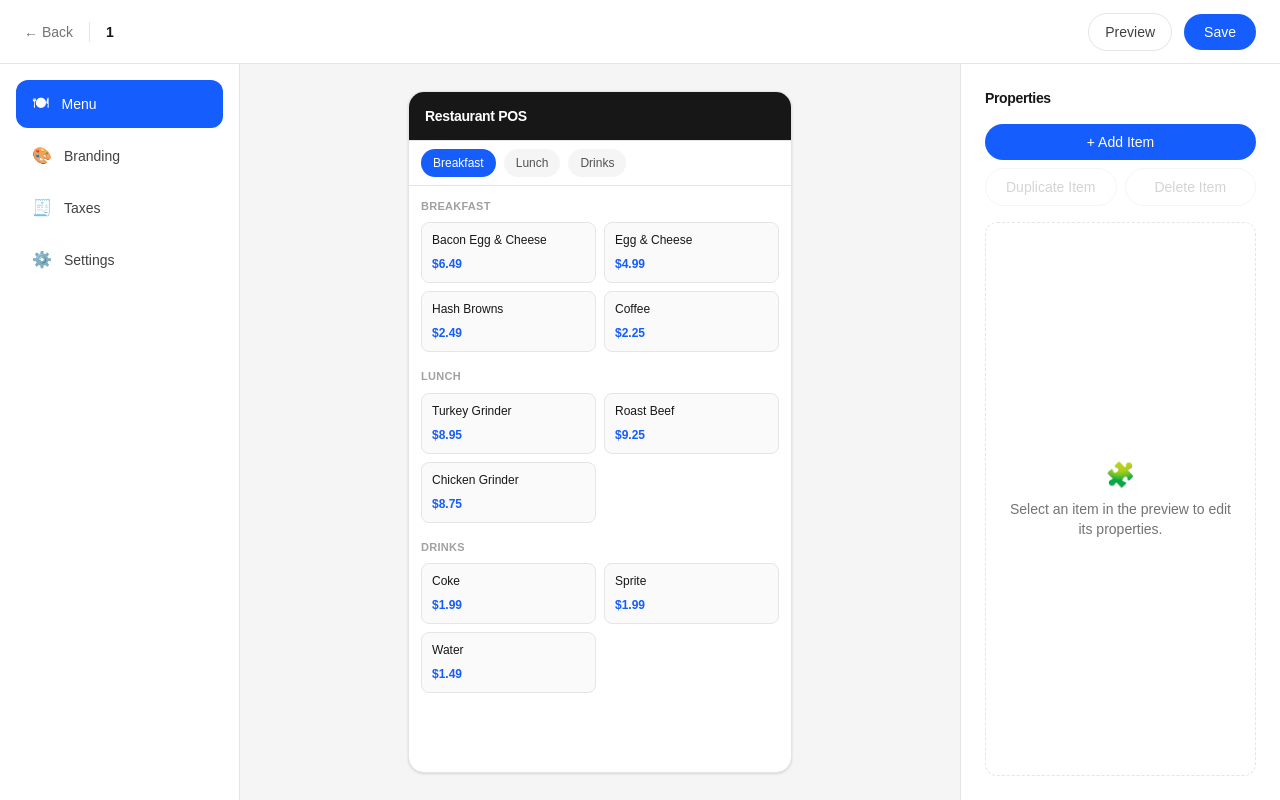
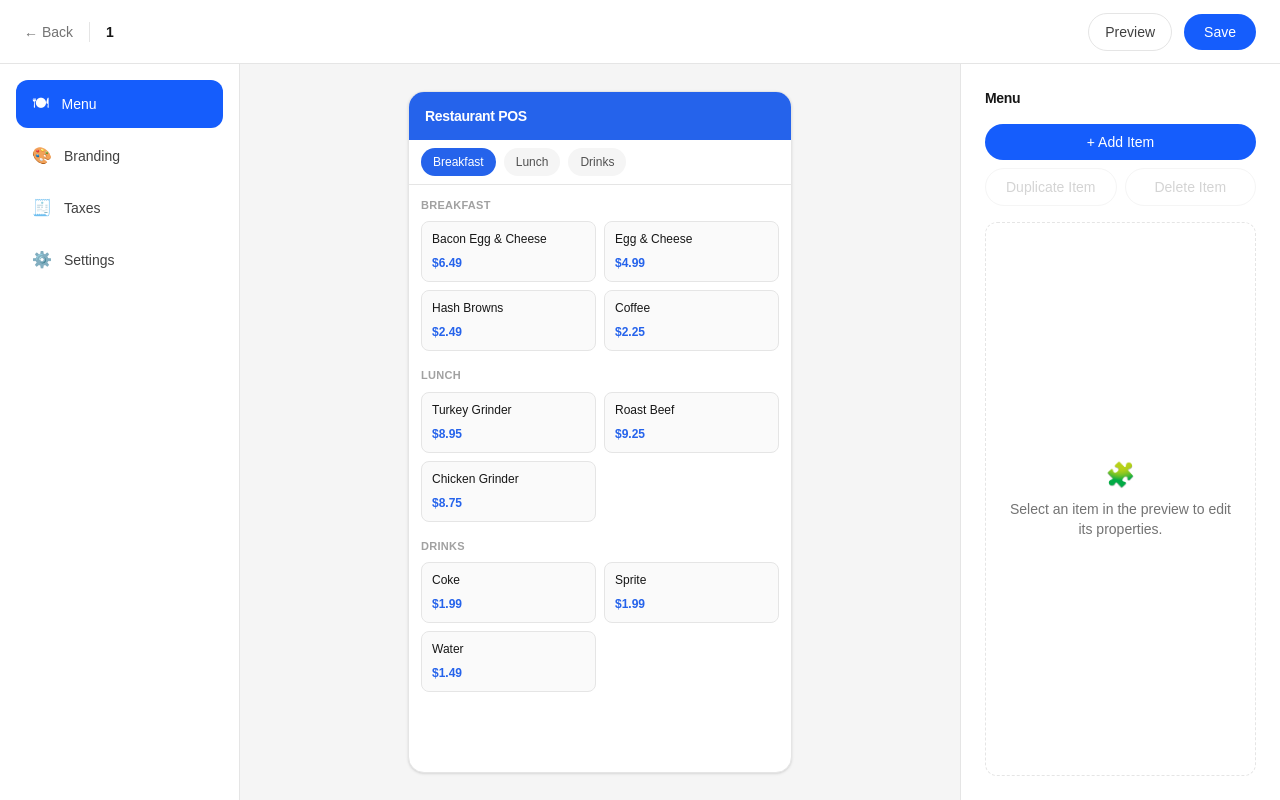
Before and after one commit to aasishjannuaj/pos-canvas, a Next.js app: page /editor/1 in a window 1280 px wide. Built offline with nearby package versions, Linux system fonts and the light colour scheme.

Commit message:
Add branding controls to POS editor

```diff
--- a/components/editor/EditorPreview.tsx
+++ b/components/editor/EditorPreview.tsx
@@ -8,20 +8,27 @@ type EditorPreviewProps = {
   menuItems: MenuItem[];
   selectedItemId: string | null;
   onSelect: (id: string) => void;
+  businessName: string;
+  accentColor: string;
 };
 
 export default function EditorPreview({
   menuItems,
   selectedItemId,
   onSelect,
+  businessName,
+  accentColor,
 }: EditorPreviewProps) {
   return (
     <div className="flex flex-1 items-center justify-center overflow-auto bg-neutral-100 p-10">
       <div className="flex aspect-[9/16] w-full max-w-sm flex-col overflow-hidden rounded-2xl border border-neutral-200 bg-white shadow-sm">
         {/* POS Header */}
-        <div className="flex-none border-b border-neutral-200 bg-neutral-900 px-4 py-3">
+        <div
+          className="flex-none px-4 py-3"
+          style={{ backgroundColor: accentColor }}
+        >
           <span className="text-sm font-semibold tracking-tight text-white">
-            Restaurant POS
+            {businessName}
           </span>
         </div>
 
@@ -30,11 +37,12 @@ export default function EditorPreview({
           {sectionOrder.map((section, index) => (
             <span
               key={section}
-              className={`rounded-full px-3 py-1.5 text-xs font-medium ${
+              className={
                 index === 0
-                  ? "bg-blue-600 text-white"
-                  : "bg-neutral-100 text-neutral-600"
-              }`}
+                  ? "rounded-full px-3 py-1.5 text-xs font-medium text-white"
+                  : "rounded-full bg-neutral-100 px-3 py-1.5 text-xs font-medium text-neutral-600"
+              }
+              style={index === 0 ? { backgroundColor: accentColor } : undefined}
             >
               {section}
             </span>
@@ -68,11 +76,19 @@ export default function EditorPreview({
                           key={item.id}
                           type="button"
                           onClick={() => onSelect(item.id)}
-                          className={`flex flex-col justify-between gap-2 rounded-lg border p-2.5 text-left transition-colors focus-visible:outline focus-visible:outline-2 focus-visible:outline-offset-2 focus-visible:outline-blue-600 ${
+                          className={`flex flex-col justify-between gap-2 rounded-lg border p-2.5 text-left transition-colors focus-visible:outline focus-visible:outline-2 focus-visible:outline-offset-2 ${
                             isSelected
-                              ? "border-blue-600 bg-blue-600"
-                              : "border-neutral-200 bg-neutral-50 hover:border-blue-600"
+                              ? "text-white"
+                              : "border-neutral-200 bg-neutral-50 hover:border-neutral-300"
                           }`}
+                          style={
+                            isSelected
+                              ? {
+                                  backgroundColor: accentColor,
+                                  borderColor: accentColor,
+                                }
+                              : undefined
+                          }
                         >
                           <span
                             className={`text-xs font-medium leading-tight ${
@@ -82,9 +98,10 @@ export default function EditorPreview({
                             {item.name}
                           </span>
                           <span
-                            className={`text-xs font-semibold ${
-                              isSelected ? "text-white" : "text-blue-600"
-                            }`}
+                            className="text-xs font-semibold"
+                            style={{
+                              color: isSelected ? "#FFFFFF" : accentColor,
+                            }}
                           >
                             ${item.price.toFixed(2)}
                           </span>
--- a/components/editor/EditorPropertiesPanel.tsx
+++ b/components/editor/EditorPropertiesPanel.tsx
@@ -1,30 +1,42 @@
 "use client";
 
-import type { MenuCategory, MenuItem } from "./EditorShell";
+import type { EditorSection, MenuCategory, MenuItem } from "./EditorShell";
 
 const categoryOptions: MenuCategory[] = ["Breakfast", "Lunch", "Drinks"];
 
 type EditorPropertiesPanelProps = {
+  editorSection: EditorSection;
   selectedItem: MenuItem | null;
   onUpdate: (id: string, changes: Partial<MenuItem>) => void;
   onAdd: () => void;
   onDuplicate: () => void;
   onDelete: () => void;
+  businessName: string;
+  setBusinessName: (value: string) => void;
+  accentColor: string;
+  setAccentColor: (value: string) => void;
 };
 
 export default function EditorPropertiesPanel({
+  editorSection,
   selectedItem,
   onUpdate,
   onAdd,
   onDuplicate,
   onDelete,
+  businessName,
+  setBusinessName,
+  accentColor,
+  setAccentColor,
 }: EditorPropertiesPanelProps) {
   return (
     <aside className="flex w-80 flex-none flex-col gap-4 border-l border-neutral-200 bg-white p-6">
       <h2 className="text-sm font-semibold tracking-tight text-neutral-900">
-        Properties
+        {editorSection}
       </h2>
 
+      {editorSection === "Menu" && (
+        <>
           <div className="flex flex-col gap-2">
             <button
               type="button"
@@ -118,6 +130,69 @@ export default function EditorPropertiesPanel({
               </p>
             </div>
           )}
+        </>
+      )}
+
+      {editorSection === "Branding" && (
+        <div className="flex flex-col gap-4">
+          <div className="flex flex-col gap-1.5">
+            <label className="text-xs font-medium uppercase tracking-wide text-neutral-400">
+              Business Name
+            </label>
+            <input
+              type="text"
+              value={businessName}
+              onChange={(event) => setBusinessName(event.target.value)}
+              className="rounded-lg border border-neutral-200 px-3 py-2 text-sm text-neutral-900 transition-colors focus:border-blue-600 focus:outline-none"
+            />
+          </div>
+
+          <div className="flex flex-col gap-1.5">
+            <label className="text-xs font-medium uppercase tracking-wide text-neutral-400">
+              Accent Color
+            </label>
+            <div className="flex items-center gap-3">
+              <input
+                type="color"
+                value={accentColor}
+                onChange={(event) => setAccentColor(event.target.value)}
+                className="h-10 w-14 cursor-pointer rounded-lg border border-neutral-200 p-1"
+              />
+              <span className="text-sm text-neutral-600">{accentColor}</span>
+            </div>
+          </div>
+
+          <div className="flex flex-col gap-1.5">
+            <label className="text-xs font-medium uppercase tracking-wide text-neutral-400">
+              Logo
+            </label>
+            <div className="flex flex-col items-center justify-center gap-2 rounded-xl border border-dashed border-neutral-200 p-6 text-center">
+              <span className="text-2xl">🖼️</span>
+              <p className="text-sm text-neutral-500">
+                Logo upload coming soon
+              </p>
+            </div>
+          </div>
+        </div>
+      )}
+
+      {editorSection === "Taxes" && (
+        <div className="flex flex-1 flex-col items-center justify-center gap-2 rounded-xl border border-dashed border-neutral-200 p-6 text-center">
+          <span className="text-2xl">🧾</span>
+          <p className="text-sm text-neutral-500">
+            Tax settings coming soon
+          </p>
+        </div>
+      )}
+
+      {editorSection === "Settings" && (
+        <div className="flex flex-1 flex-col items-center justify-center gap-2 rounded-xl border border-dashed border-neutral-200 p-6 text-center">
+          <span className="text-2xl">⚙️</span>
+          <p className="text-sm text-neutral-500">
+            Settings coming soon
+          </p>
+        </div>
+      )}
     </aside>
   );
 }
--- a/components/editor/EditorShell.tsx
+++ b/components/editor/EditorShell.tsx
@@ -14,6 +14,8 @@ export type MenuItem = {
   price: number;
   category: MenuCategory;
 };
+
+export type EditorSection = "Menu" | "Branding" | "Taxes" | "Settings";
 
 const initialMenuItems: MenuItem[] = [
   { id: "1", name: "Bacon Egg & Cheese", price: 6.49, category: "Breakfast" },
@@ -39,6 +41,9 @@ type EditorShellProps = {
 export default function EditorShell({ projectName }: EditorShellProps) {
   const [menuItems, setMenuItems] = useState<MenuItem[]>(initialMenuItems);
   const [selectedItemId, setSelectedItemId] = useState<string | null>(null);
+  const [editorSection, setEditorSection] = useState<EditorSection>("Menu");
+  const [businessName, setBusinessName] = useState("Restaurant POS");
+  const [accentColor, setAccentColor] = useState("#2563EB");
 
   const selectedItem =
     menuItems.find((item) => item.id === selectedItemId) ?? null;
@@ -89,18 +94,28 @@ export default function EditorShell({ projectName }: EditorShellProps) {
       <EditorTopBar projectName={projectName} />
 
       <div className="flex flex-1 overflow-hidden">
-        <EditorSidebar />
+        <EditorSidebar
+          editorSection={editorSection}
+          setEditorSection={setEditorSection}
+        />
         <EditorPreview
           menuItems={menuItems}
           selectedItemId={selectedItemId}
           onSelect={setSelectedItemId}
+          businessName={businessName}
+          accentColor={accentColor}
         />
         <EditorPropertiesPanel
+          editorSection={editorSection}
           selectedItem={selectedItem}
           onUpdate={handleUpdateItem}
           onAdd={handleAddItem}
           onDuplicate={handleDuplicateItem}
           onDelete={handleDeleteItem}
+          businessName={businessName}
+          setBusinessName={setBusinessName}
+          accentColor={accentColor}
+          setAccentColor={setAccentColor}
         />
       </div>
     </div>
--- a/components/editor/EditorSidebar.tsx
+++ b/components/editor/EditorSidebar.tsx
@@ -1,19 +1,35 @@
-const sections = [
+"use client";
+
+import type { EditorSection } from "./EditorShell";
+
+const sections: { label: EditorSection; icon: string }[] = [
   { label: "Menu", icon: "🍽" },
   { label: "Branding", icon: "🎨" },
   { label: "Taxes", icon: "🧾" },
   { label: "Settings", icon: "⚙️" },
 ];
 
-export default function EditorSidebar() {
+type EditorSidebarProps = {
+  editorSection: EditorSection;
+  setEditorSection: (section: EditorSection) => void;
+};
+
+export default function EditorSidebar({
+  editorSection,
+  setEditorSection,
+}: EditorSidebarProps) {
   return (
     <aside className="flex w-60 flex-none flex-col gap-1 border-r border-neutral-200 bg-white p-4">
-      {sections.map((section, index) => (
+      {sections.map((section) => {
+        const isActive = editorSection === section.label;
+
+        return (
           <button
             key={section.label}
             type="button"
+            onClick={() => setEditorSection(section.label)}
             className={`flex items-center gap-3 rounded-xl px-4 py-3 text-left text-sm font-medium transition-colors focus-visible:outline focus-visible:outline-2 focus-visible:outline-offset-2 focus-visible:outline-blue-600 ${
-            index === 0
+              isActive
                 ? "bg-blue-600 text-white"
                 : "text-neutral-700 hover:bg-neutral-100"
             }`}
@@ -21,7 +37,8 @@ export default function EditorSidebar() {
             <span className="text-base">{section.icon}</span>
             {section.label}
           </button>
-      ))}
+        );
+      })}
     </aside>
   );
 }
```
Lines whose indentation alone changed are shown as unchanged.
